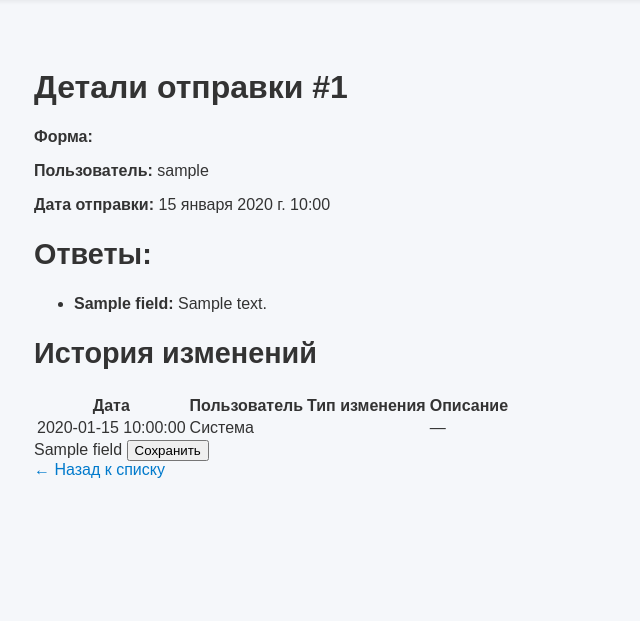
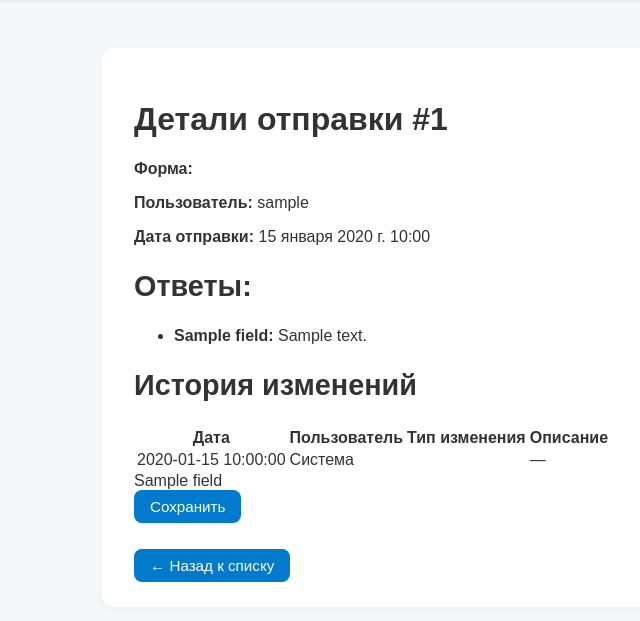
Before and after one commit to Invcxze/ApplicantForm, a Django app: template src/form/templates/forms/admin_submission_detail.html in a window 1280 px wide. Shown: the part 54-675 px from the top of the page, without its empty margins (206-846 px from the left). Run offline with Django 5.2, Linux system fonts and the light colour scheme; the template is opened without the code that fills it: most values are stand-ins (such as "Sample title", 1, 10 or a date in 2020); data that the repository does not hold is empty.

Commit message:
fixes in admin_submission_detail.html

```diff
--- a/src/form/templates/forms/admin_submission_detail.html
+++ b/src/form/templates/forms/admin_submission_detail.html
@@ -1,6 +1,7 @@
 {% extends "base.html" %}
 {% block content %}
-<h1>Детали отправки #{{ submission.id }}</h1>
+<div class="container">
+  <h1>Детали отправки #{{ submission.id }}</h1>
 
 <p><strong>Форма:</strong> {{ submission.form.title }}</p>
 <p><strong>Пользователь:</strong> {{ submission.user.username|default:"Аноним" }}</p>
@@ -73,7 +74,7 @@
     {% endfor %}
   </tbody>
 </table>
-<form method="post">
+<form method="post" class="form-group">
   {% csrf_token %}
   {% for fv in field_values %}
     <label>{{ fv.field.label }}</label>
@@ -97,7 +98,10 @@
     {% endif %}
 
   {% endfor %}
-  <button type="submit">Сохранить</button>
+  </br>
+  <button type="submit" class="btn">Сохранить</button>
 </form>
-<a href="{% url 'admin_submission_list' %}">← Назад к списку</a>
+</br>
+<a class="btn" href="{% url 'admin_submission_list' %}">← Назад к списку</a>
+</div>
 {% endblock %}
```
